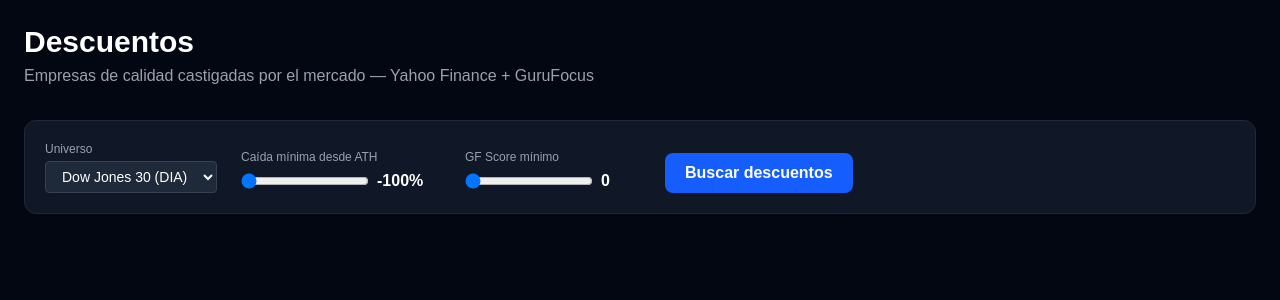
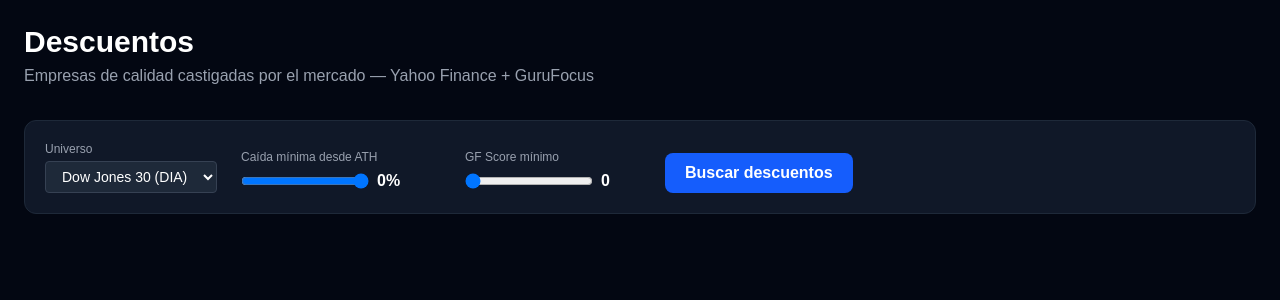
Before and after one commit to damo1606/descuentos, a Next.js app: page / in a window 1280 px wide. Shown: the top 300 px of the page. Built offline with nearby package versions, Linux system fonts and the light colour scheme.

Commit message:
fix: default minDrop to 0 so all stocks show by default

```diff
--- a/app/page.tsx
+++ b/app/page.tsx
@@ -40,7 +40,7 @@ export default function Home() {
   const [loading, setLoading] = useState(false)
   const [ran, setRan] = useState(false)
   const [universe, setUniverse] = useState<"dia" | "sp500">("dia")
-  const [minDrop, setMinDrop] = useState(-100)
+  const [minDrop, setMinDrop] = useState(0)
   const [minGfScore, setMinGfScore] = useState(0)
   const [limit, setLimit] = useState(50)
 
```
